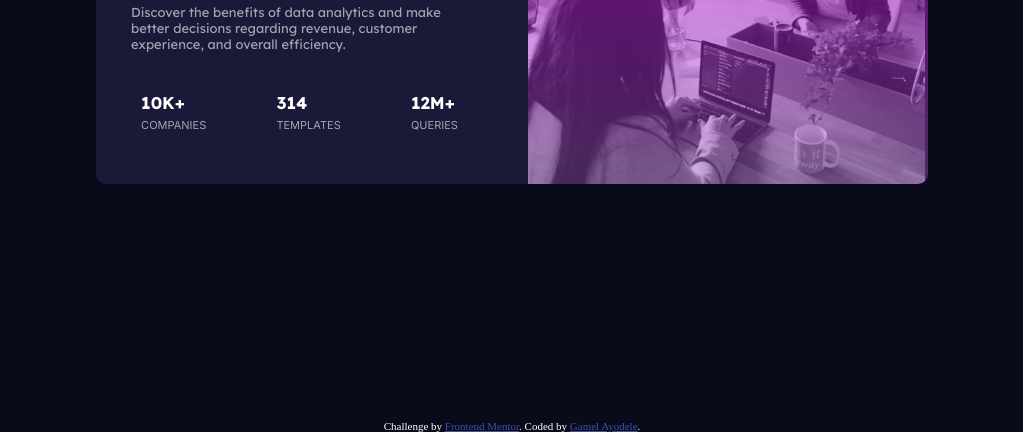
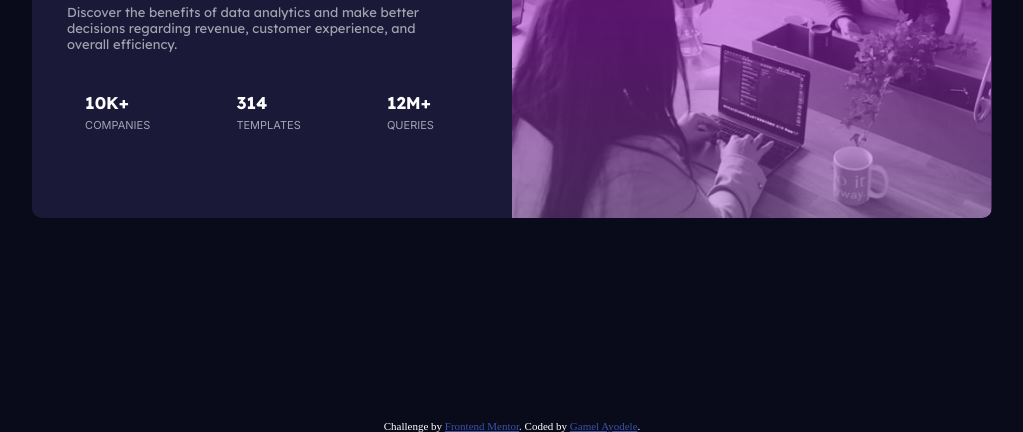
Before and after one commit to gamelayo/Stats-preview-card-component, a plain HTML site: page index.html in a window 1280 px wide. Shown: the part 380-812 px from the top of the page, without its empty margins (128-1151 px from the left). Drawn offline with Linux system fonts and the light colour scheme.

Commit message:
Add files via upload

```diff
--- a/css/style.css
+++ b/css/style.css
@@ -23,8 +23,8 @@ main {
 }
 
 .image {
-  width: 25rem;
-  height: 20.5rem;
+  width: 30rem;
+  height: 24.8rem;
   background: linear-gradient(
       0deg,
       rgba(170 92 219 / 40%),
@@ -61,8 +61,8 @@ p {
 .body-container {
   display: flex;
   flex-direction: column;
-  height: 20.5rem;
-  width: 27rem;
+  height: 24.8rem;
+  width: 30rem;
   padding-right: 25px;
   justify-content: center;
   background-color: hsl(244, 38%, 16%);
```
